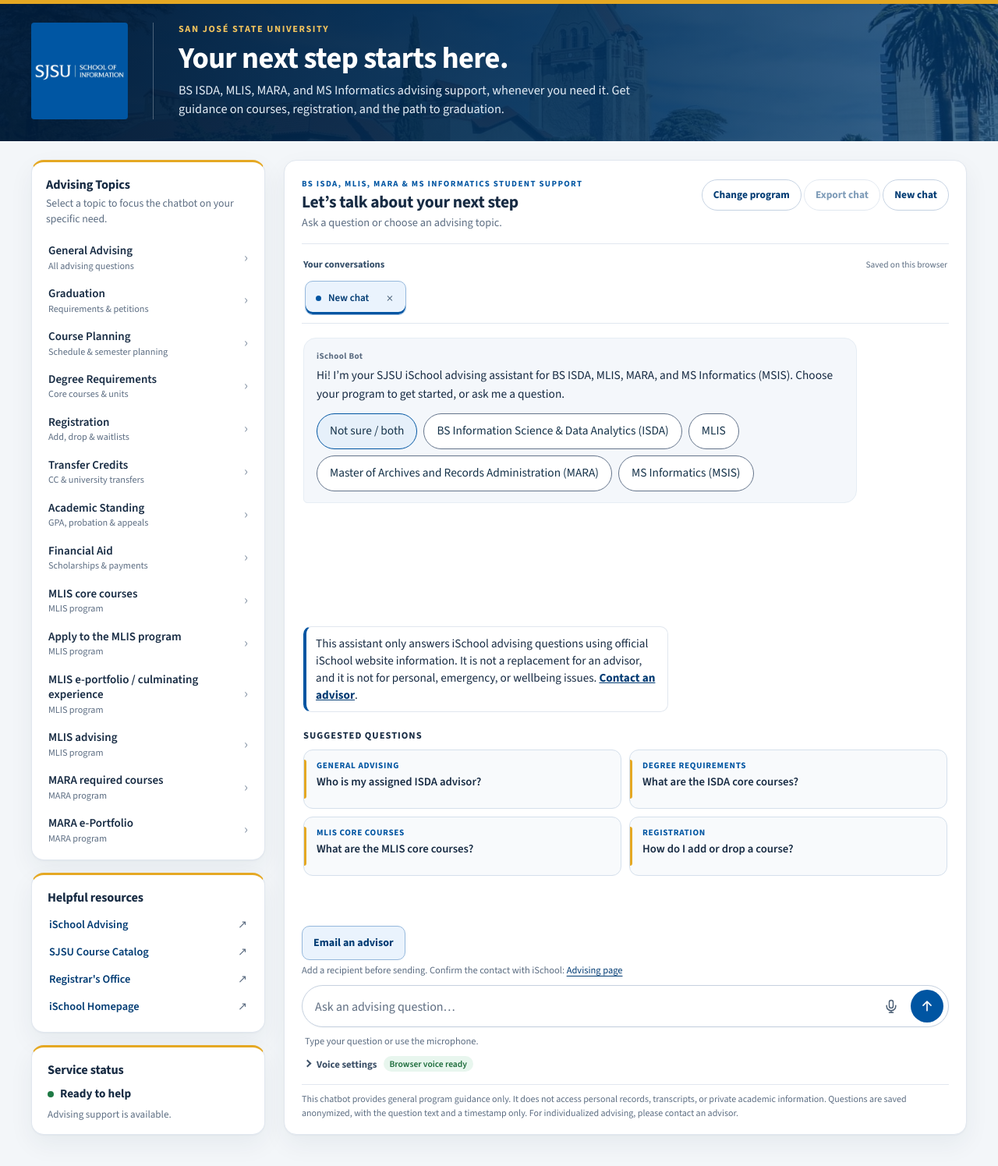
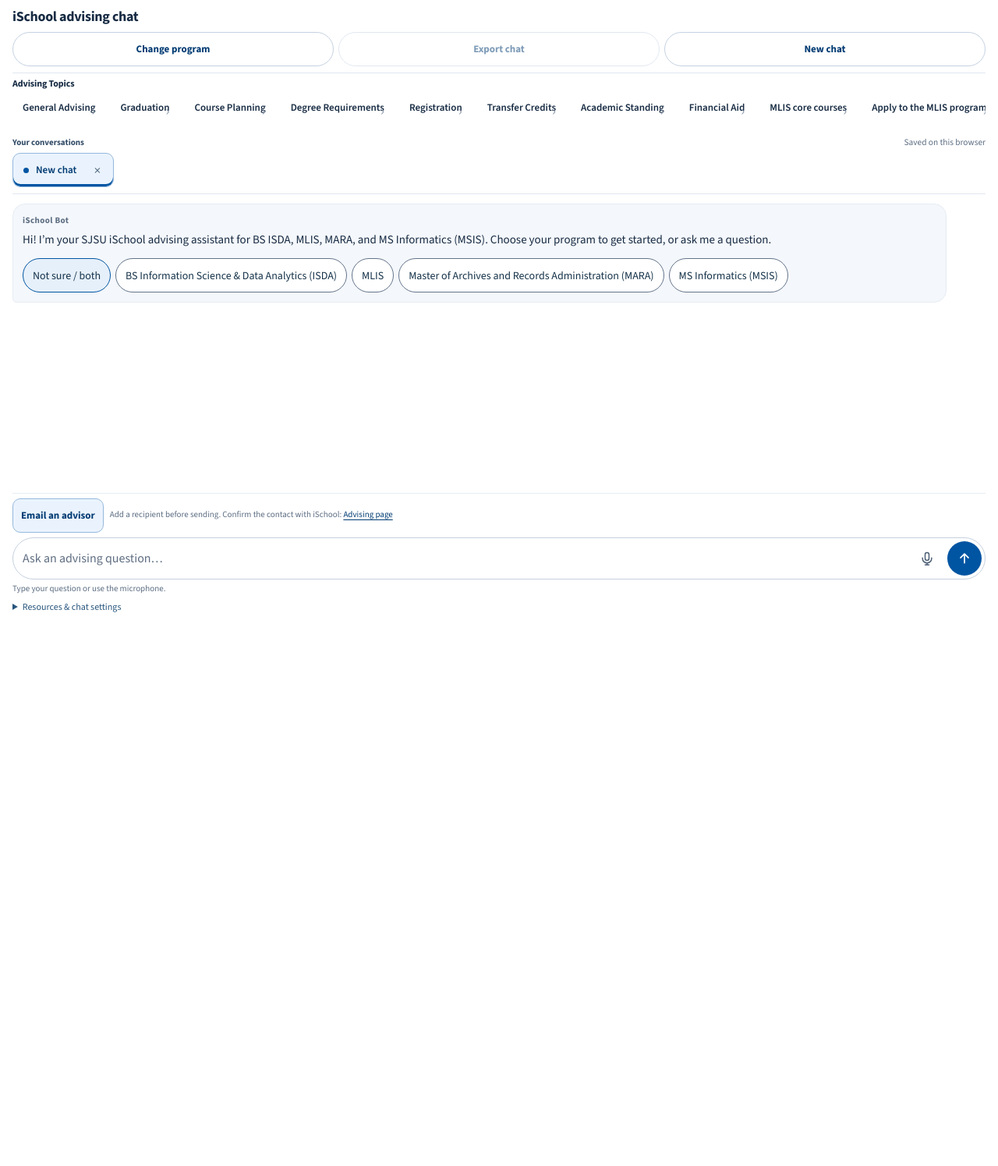
Before and after one commit to CrashPr0/ischool-advising-chatbot, a Flask app: page / in a window 1280 px wide. Shown: the whole page at 78% size. After the commit the page ends 785 px from the top, so only its background shows below. Run offline with Flask 3, Linux system fonts and the light colour scheme; the visitor is signed in with stand-in values (Sample User, id 1); some libraries are stand-ins or nearby versions.

Commit message:
Add persistent compact Canvas embed mode

```diff
--- a/app.py
+++ b/app.py
@@ -275,10 +275,21 @@ def _chat_page_may_be_framed() -> bool:
     return request.path == "/" and _embed_frame_ancestors() is not None
 
 
+def _request_is_canvas_mode() -> bool:
+    """Explicit compact layout, retained across page loads and API calls."""
+    return (
+        request.args.get("embed") == "canvas"
+        or request.args.get("mode") == "canvas"
+        or session.get("canvas_mode") is True
+    )
+
+
 def _request_is_canvas_embed() -> bool:
     """True when this browser opened the compact Canvas embed."""
     try:
-        if request.path == "/" and request.args.get("embed") == "1":
+        if request.path == "/" and (
+            request.args.get("embed") == "1" or _request_is_canvas_mode()
+        ):
             return True
         return session.get("canvas_embed") is True
     except RuntimeError:
@@ -814,13 +825,16 @@ def _normalize_reviewer(value: object) -> str:
 @app.route("/")
 def index():
     """Serve main page."""
-    embed = request.args.get("embed") == "1"
+    canvas_mode = _request_is_canvas_mode()
+    if canvas_mode:
+        session["canvas_mode"] = True
+    embed = request.args.get("embed") == "1" or canvas_mode
     if embed:
         # Later API calls in this browser keep the cross-site cookie settings.
         session["canvas_embed"] = True
     try:
         # Prefer Jinja rendering so `url_for('static', ...)` resolves correctly.
-        return render_template("index.html", embed=embed)
+        return render_template("index.html", embed=embed, canvas_mode=canvas_mode)
     except Exception as e:
         logger.warning(
             "Failed to render templates/index.html, falling back to docs HTML: %s", e
--- /dev/null
+++ b/static/canvas-mode.css
@@ -0,0 +1,55 @@
+/* Loaded only for an explicit or session-persisted Canvas launch. */
+body.canvas-mode { height: 100vh; height: 100dvh; overflow: hidden; }
+.canvas-mode .page-shell { height: var(--canvas-height, 100dvh); overflow: hidden; display: flex; flex-direction: column; }
+.canvas-mode .site-header, .canvas-mode .left-panel { display: none; }
+.canvas-mode .main-layout { display: flex; flex: 1; min-height: 0; width: 100%; max-width: none; margin: 0; gap: 0; }
+.canvas-mode .chat-panel { display: flex; flex: 1; min-width: 0; min-height: 0; order: 0; }
+.canvas-mode .chat-card { flex: 1; min-width: 0; min-height: 0; padding: 0 16px; overflow: hidden; border: 0; border-radius: 0; box-shadow: none; }
+.canvas-mode .chat-header { flex: none; flex-direction: column; gap: 6px; padding: 10px 0 8px; }
+.canvas-mode .chat-header > div { width: 100%; min-width: 0; }
+.canvas-mode .chat-header h2 { font-size: 18px; margin: 0; }
+.canvas-mode .chat-header p { display: none; }
+.canvas-mode .header-actions { display: flex; flex-wrap: wrap; gap: 6px; }
+.canvas-mode .header-actions .clear-btn { flex: 1; min-height: 44px; padding: 6px 10px; font-size: 13px; }
+.canvas-mode .topics-card { order: 0; flex: none; border: 0; border-radius: 0; box-shadow: none; padding: 0; }
+.canvas-mode .topics-header { padding: 6px 0 0; }
+.canvas-mode .topics-header h2 { font-size: 12px; margin: 0; }
+.canvas-mode .topics-header p, .canvas-mode .topic-sub, .canvas-mode .active-topic-banner { display: none; }
+.canvas-mode .topic-list { display: flex; gap: 6px; max-height: none; overflow-x: auto; padding: 6px 0; margin: 0; }
+.canvas-mode .topic-list li { flex: none; }
+.canvas-mode .topic-btn { width: auto; min-height: 44px; padding: 8px 12px; border-radius: 24px; }
+.canvas-mode .topic-name { white-space: nowrap; font-size: 13px; }
+.canvas-mode .conversations-label { flex: none; margin: 4px 0; font-size: 11px; }
+.canvas-mode .chat-tabs { flex: none; margin: 0; padding: 2px 0 8px; }
+.canvas-mode .chat-tab { min-height: 44px; }
+.canvas-mode .conversation-stage { flex: 1; min-height: 0; overflow: hidden; }
+.canvas-mode .conversation-stage .chat-box { flex: 1; min-height: 0; height: auto; overflow-y: auto; padding: 12px 0; scroll-padding-bottom: 12px; }
+.canvas-mode .conversation-stage:has(.program-picker) .empty-state { display: none; }
+.canvas-mode .empty-state { min-height: 0; overflow-y: auto; padding: 12px 0; }
+.canvas-mode .message { max-width: 96%; font-size: 15px; padding: 12px; }
+.canvas-mode .program-chips { gap: 6px; }
+.canvas-mode .program-chip { font-size: 14px; padding: 8px 12px; }
+.canvas-mode .composer { position: relative; bottom: auto; flex: none; margin: 0; padding: 6px 0 0; border-top: 1px solid #e8edf3; box-shadow: none; background: white; }
+.canvas-mode .composer > .advisor-handoff { margin: 0 0 6px; display: flex; align-items: center; gap: 8px; }
+.canvas-mode .advisor-handoff-button { flex: none; font-size: 13px; padding: 6px 10px; min-height: 44px; }
+.canvas-mode .advisor-handoff-note { font-size: 11px; line-height: 1.35; margin: 0; }
+.canvas-mode .input-container { min-height: 54px; box-shadow: none; padding: 4px 4px 4px 12px; }
+.canvas-mode #user-input { min-width: 0; min-height: 44px; font-size: 16px; }
+.canvas-mode #send-button, .canvas-mode #voice-listen-button { width: 44px; height: 44px; flex: 0 0 44px; }
+.canvas-mode .composer-footer { flex: none; margin: 0; padding: 4px 0 max(6px, env(safe-area-inset-bottom)); gap: 2px; }
+.canvas-mode .voice-status { margin: 0; font-size: 11px; }
+.canvas-mode .reply-progress { margin: 0; }
+.canvas-mode .reply-progress:has(#reply-status:empty):has(#reply-action[hidden]),
+.canvas-mode .meta-row:not(:has(.meta-pill:not(.hidden))) { display: none; }
+.canvas-mode .canvas-options { font-size: 12px; }
+.canvas-mode .canvas-options > summary { cursor: pointer; min-height: 30px; padding: 6px 0; color: #27557c; }
+.canvas-mode .canvas-options[open] { max-height: 25dvh; overflow-y: auto; }
+.canvas-mode .canvas-options .panel-card { padding: 8px 0; border: 0; box-shadow: none; }
+.canvas-mode .canvas-options .resource-list { display: flex; flex-wrap: wrap; gap: 8px 16px; }
+.canvas-mode .canvas-options .chat-disclaimer { font-size: 12px; }
+.canvas-mode #question-suggestions { max-height: min(34dvh, 220px); overflow-y: auto; }
+.canvas-mode .report-dialog { max-width: calc(100vw - 24px); }
+@media (max-height: 600px) {
+  .canvas-mode .conversations-label, .canvas-mode .voice-status { display: none; }
+  .canvas-mode .chat-header { padding-top: 4px; }
+}
--- /dev/null
+++ b/static/canvas-mode.js
@@ -0,0 +1,30 @@
+/* Canvas owns its layout; existing chat controls keep their listeners and state. */
+(() => {
+  if (!document.body.classList.contains('canvas-mode')) return;
+  const card = document.querySelector('.chat-card');
+  const topics = document.querySelector('.topics-card');
+  if (!card || !topics) return;
+  document.getElementById('chat-heading').textContent = 'iSchool advising chat';
+  card.querySelector('.chat-header').after(topics);
+
+  const options = document.createElement('details');
+  options.className = 'canvas-options';
+  const summary = document.createElement('summary');
+  summary.textContent = 'Resources & chat settings';
+  options.append(summary);
+  ['.links-card', '.status-card', '#voice-tools', '.scope-notice', '.chat-disclaimer'].forEach(selector => {
+    const node = document.querySelector(selector);
+    if (node) options.append(node);
+  });
+  card.querySelector('.composer-footer').append(options);
+
+  function viewport() {
+    const height = window.visualViewport?.height || window.innerHeight;
+    document.body.style.setProperty('--canvas-height', `${Math.round(height)}px`);
+  }
+  window.visualViewport?.addEventListener('resize', viewport);
+  window.addEventListener('resize', viewport);
+  document.getElementById('user-input')?.addEventListener('focus', () => { options.open = false; });
+  document.getElementById('clear-button')?.addEventListener('click', () => { options.open = false; });
+  viewport();
+})();
--- a/templates/index.html
+++ b/templates/index.html
@@ -10,9 +10,10 @@
   <link href="https://fonts.googleapis.com/css2?family=Source+Sans+3:ital,wght@0,400;0,600;0,700;0,900;1,400&display=swap" rel="stylesheet">
   <link rel="stylesheet" href="{{ url_for('static', filename='style.css', v='20261023-reply-suggestions') }}" />
   <link rel="stylesheet" href="{{ url_for('static', filename='mobile-layout.css', v='20261022-mobile') }}" />
-</head>
+{% if canvas_mode %}<link rel="stylesheet" href="{{ url_for('static', filename='canvas-mode.css', v='20261023-canvas') }}" />
+{% endif %}</head>
 
-<body{% if embed %} class="is-embed"{% endif %}>
+<body{% if embed %} class="is-embed{% if canvas_mode %} canvas-mode{% endif %}"{% endif %}>
   <a class="skip-link" href="#user-input">Skip to chat</a>
 
   <div class="page-shell">
@@ -415,6 +416,6 @@
   <script src="{{ url_for('static', filename='markdown.js', v='20260927-mailto') }}"></script>
   <script src="{{ url_for('static', filename='suggestions.js', v='20261023-reply-suggestions') }}"></script>
   <script src="{{ url_for('static', filename='script.js', v='20261023-reply-suggestions') }}"></script>
-<script src="{{ url_for('static', filename='mobile-layout.js', v='20261022-mobile') }}"></script>
+{% if canvas_mode %}<script src="{{ url_for('static', filename='canvas-mode.js', v='20261023-canvas') }}"></script>{% else %}<script src="{{ url_for('static', filename='mobile-layout.js', v='20261022-mobile') }}"></script>{% endif %}
 </body>
 </html>
```
Also changed, not shown: tests/test_canvas_embed.py (+58 -0 lines).
